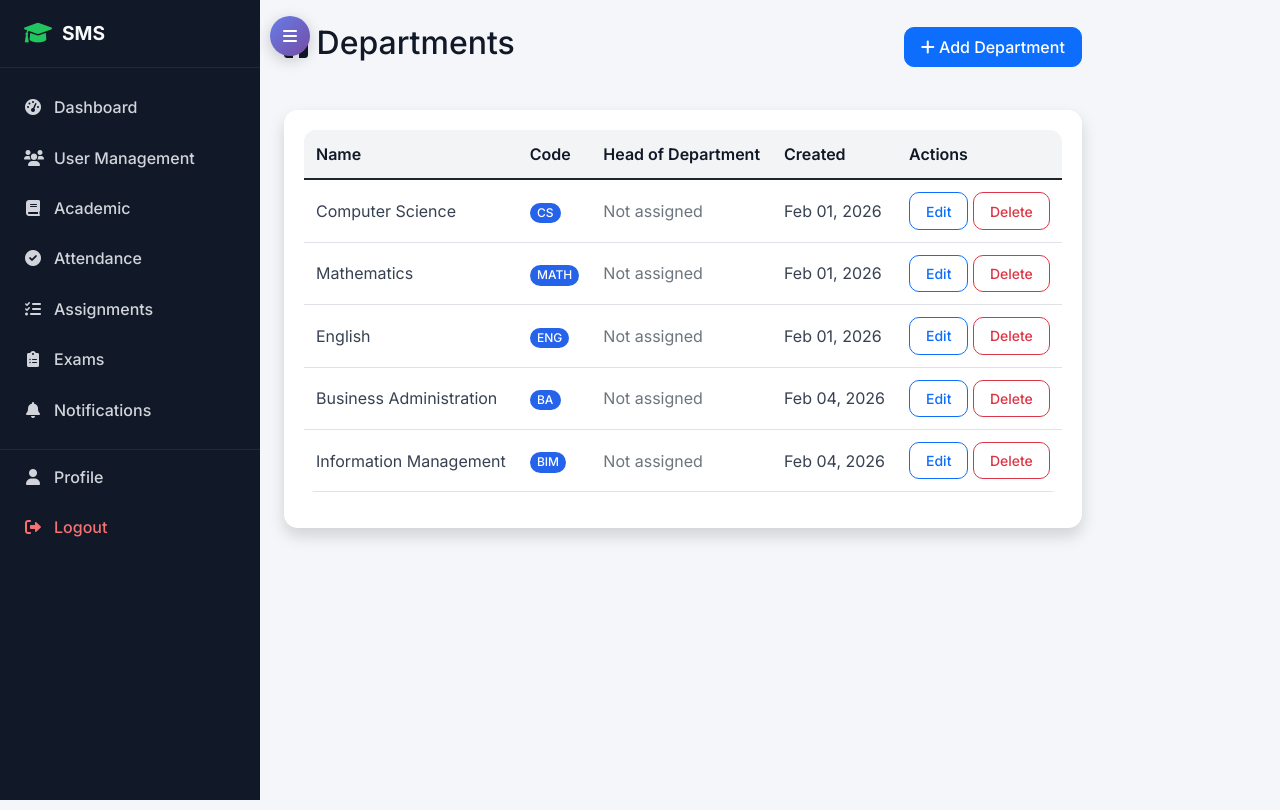
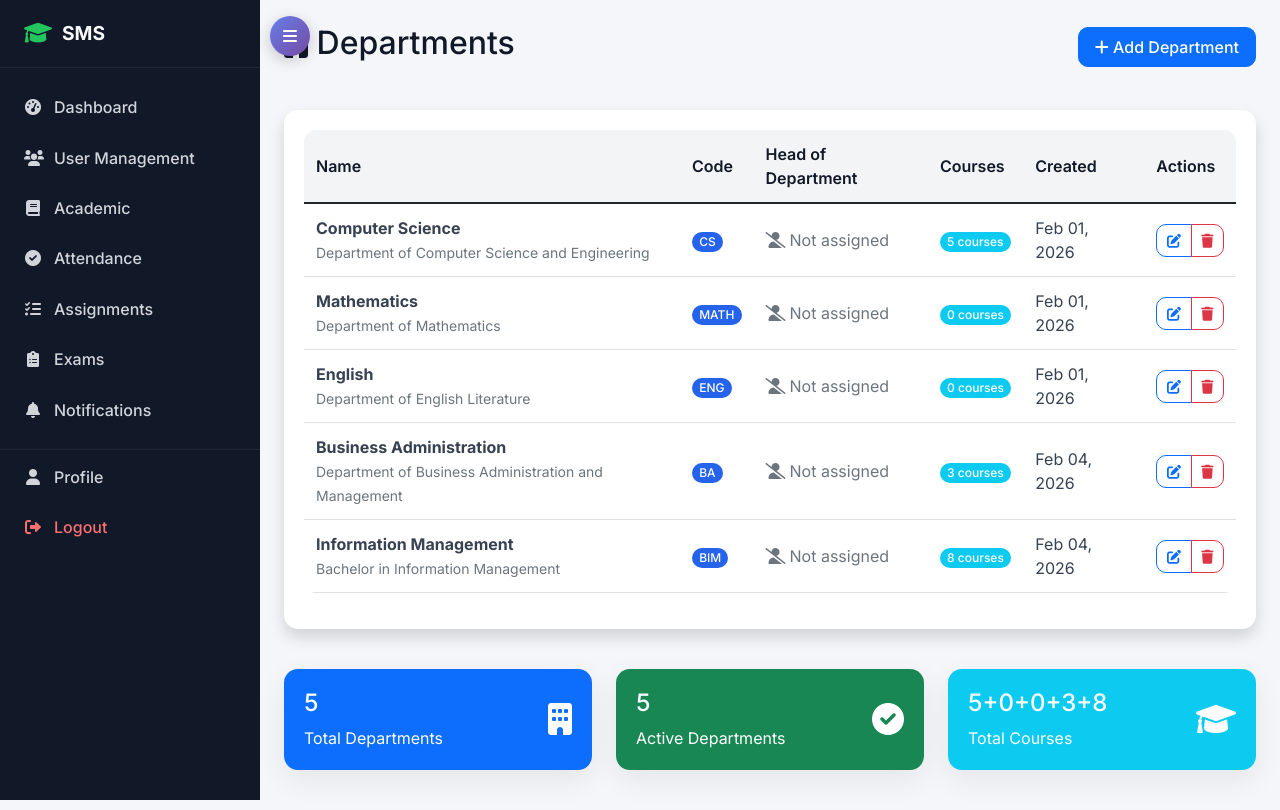
Before and after one commit to AnupBaral490/student_management_system, a Django app: page /academic/departments/ in a window 1280 px wide. Run offline with Django 5.2, Linux system fonts and the light colour scheme; a user stored in the database is signed in; data comes from the database, SQL or seed files in the repository; both versions use the stored data as it was after the commit.

Commit message:
Implement complete department management CRUD functionality in admin pannel

```diff
--- a/academic/urls.py
+++ b/academic/urls.py
@@ -10,6 +10,9 @@ urlpatterns = [
 
     # Department URLs
     path('departments/', views.department_list, name='department_list'),
+    path('departments/create/', views.create_department, name='create_department'),
+    path('departments/<int:department_id>/edit/', views.edit_department, name='edit_department'),
+    path('departments/<int:department_id>/delete/', views.delete_department, name='delete_department'),
 
     # Course URLs
     path('courses/', views.course_list, name='course_list'),
--- a/academic/views.py
+++ b/academic/views.py
@@ -34,6 +34,81 @@ def department_list(request):
         'can_manage': request.user.user_type == 'admin'
     }
     return render(request, 'academic/department_list.html', context)
+
+@login_required
+@user_passes_test(is_admin)
+def create_department(request):
+    """Create a new department"""
+    if request.method == 'POST':
+        form = DepartmentForm(request.POST)
+        if form.is_valid():
+            department = form.save()
+            messages.success(request, f'Department "{department.name}" created successfully!')
+            return redirect('academic:department_list')
+        else:
+            messages.error(request, 'Please correct the errors below.')
+    else:
+        form = DepartmentForm()
+
+    context = {
+        'form': form,
+        'title': 'Create Department',
+        'submit_text': 'Create Department'
+    }
+    return render(request, 'academic/department_form.html', context)
+
+@login_required
+@user_passes_test(is_admin)
+def edit_department(request, department_id):
+    """Edit an existing department"""
+    department = get_object_or_404(Department, id=department_id)
+
+    if request.method == 'POST':
+        form = DepartmentForm(request.POST, instance=department)
+        if form.is_valid():
+            department = form.save()
+            messages.success(request, f'Department "{department.name}" updated successfully!')
+            return redirect('academic:department_list')
+        else:
+            messages.error(request, 'Please correct the errors below.')
+    else:
+        form = DepartmentForm(instance=department)
+
+    context = {
+        'form': form,
+        'department': department,
+        'title': f'Edit Department - {department.name}',
+        'submit_text': 'Update Department'
+    }
+    return render(request, 'academic/department_form.html', context)
+
+@login_required
+@user_passes_test(is_admin)
+def delete_department(request, department_id):
+    """Delete a department"""
+    department = get_object_or_404(Department, id=department_id)
+
+    if request.method == 'POST':
+        # Check if department has courses
+        course_count = department.course_set.count()
+        if course_count > 0:
+            messages.error(request, f'Cannot delete department "{department.name}" because it has {course_count} course(s) associated with it.')
+            return redirect('academic:department_list')
+
+        department_name = department.name
+        department.delete()
+        messages.success(request, f'Department "{department_name}" deleted successfully!')
+        return redirect('academic:department_list')
+
+    # Get related data for confirmation
+    courses = department.course_set.all()
+
+    context = {
+        'department': department,
+        'courses': courses,
+        'course_count': courses.count()
+    }
+    return render(request, 'academic/department_confirm_delete.html', context)
 
 @login_required
 def course_list(request):
--- a/templates/academic/department_list.html
+++ b/templates/academic/department_list.html
@@ -7,9 +7,11 @@
     <div class="col-12">
         <div class="d-flex justify-content-between align-items-center mb-4">
             <h2><i class="fas fa-building"></i> Departments</h2>
-            <a href="#" class="btn btn-primary">
+            {% if can_manage %}
+            <a href="{% url 'academic:create_department' %}" class="btn btn-primary">
                 <i class="fas fa-plus"></i> Add Department
             </a>
+            {% endif %}
         </div>
     </div>
 </div>
@@ -25,31 +27,69 @@
                                 <th>Name</th>
                                 <th>Code</th>
                                 <th>Head of Department</th>
+                                <th>Courses</th>
                                 <th>Created</th>
+                                {% if can_manage %}
                                 <th>Actions</th>
+                                {% endif %}
                             </tr>
                         </thead>
                         <tbody>
                             {% for department in departments %}
                             <tr>
-                                <td>{{ department.name }}</td>
+                                <td>
+                                    <strong>{{ department.name }}</strong>
+                                    {% if department.description %}
+                                        <br><small class="text-muted">{{ department.description|truncatewords:10 }}</small>
+                                    {% endif %}
+                                </td>
                                 <td><span class="badge bg-primary">{{ department.code }}</span></td>
                                 <td>
                                     {% if department.head_of_department %}
-                                        {{ department.head_of_department.user.get_full_name }}
+                                        <div class="d-flex align-items-center">
+                                            <i class="fas fa-user-tie me-2 text-primary"></i>
+                                            <div>
+                                                <strong>{{ department.head_of_department.user.get_full_name }}</strong>
+                                                <br><small class="text-muted">{{ department.head_of_department.user.email }}</small>
+                                            </div>
+                                        </div>
                                     {% else %}
-                                        <span class="text-muted">Not assigned</span>
+                                        <span class="text-muted"><i class="fas fa-user-slash me-1"></i>Not assigned</span>
                                     {% endif %}
                                 </td>
+                                <td>
+                                    <span class="badge bg-info">{{ department.course_count }} course{{ department.course_count|pluralize }}</span>
+                                </td>
                                 <td>{{ department.created_at|date:"M d, Y" }}</td>
+                                {% if can_manage %}
                                 <td>
-                                    <a href="#" class="btn btn-sm btn-outline-primary">Edit</a>
-                                    <a href="#" class="btn btn-sm btn-outline-danger">Delete</a>
+                                    <div class="btn-group" role="group">
+                                        <a href="{% url 'academic:edit_department' department.id %}"
+                                           class="btn btn-sm btn-outline-primary"
+                                           title="Edit Department">
+                                            <i class="fas fa-edit"></i>
+                                        </a>
+                                        <a href="{% url 'academic:delete_department' department.id %}"
+                                           class="btn btn-sm btn-outline-danger"
+                                           title="Delete Department"
+                                           onclick="return confirm('Are you sure you want to delete this department?')">
+                                            <i class="fas fa-trash"></i>
+                                        </a>
+                                    </div>
                                 </td>
+                                {% endif %}
                             </tr>
                             {% empty %}
                             <tr>
-                                <td colspan="5" class="text-center text-muted">No departments found</td>
+                                <td colspan="{% if can_manage %}6{% else %}5{% endif %}" class="text-center text-muted py-4">
+                                    <i class="fas fa-building fa-3x mb-3 text-muted"></i>
+                                    <br>No departments found
+                                    {% if can_manage %}
+                                        <br><a href="{% url 'academic:create_department' %}" class="btn btn-primary mt-2">
+                                            <i class="fas fa-plus"></i> Create First Department
+                                        </a>
+                                    {% endif %}
+                                </td>
                             </tr>
                             {% endfor %}
                         </tbody>
@@ -59,4 +99,54 @@
         </div>
     </div>
 </div>
+
+{% if departments %}
+<div class="row mt-4">
+    <div class="col-md-4">
+        <div class="card bg-primary text-white">
+            <div class="card-body">
+                <div class="d-flex justify-content-between">
+                    <div>
+                        <h4>{{ departments.count }}</h4>
+                        <p class="mb-0">Total Departments</p>
+                    </div>
+                    <div class="align-self-center">
+                        <i class="fas fa-building fa-2x"></i>
+                    </div>
+                </div>
+            </div>
+        </div>
+    </div>
+    <div class="col-md-4">
+        <div class="card bg-success text-white">
+            <div class="card-body">
+                <div class="d-flex justify-content-between">
+                    <div>
+                        <h4>{{ departments|length }}</h4>
+                        <p class="mb-0">Active Departments</p>
+                    </div>
+                    <div class="align-self-center">
+                        <i class="fas fa-check-circle fa-2x"></i>
+                    </div>
+                </div>
+            </div>
+        </div>
+    </div>
+    <div class="col-md-4">
+        <div class="card bg-info text-white">
+            <div class="card-body">
+                <div class="d-flex justify-content-between">
+                    <div>
+                        <h4>{% for dept in departments %}{{ dept.course_count|add:0 }}{% if not forloop.last %}+{% endif %}{% endfor %}</h4>
+                        <p class="mb-0">Total Courses</p>
+                    </div>
+                    <div class="align-self-center">
+                        <i class="fas fa-graduation-cap fa-2x"></i>
+                    </div>
+                </div>
+            </div>
+        </div>
+    </div>
+</div>
+{% endif %}
 {% endblock %}
```
Also changed, not shown: DEPARTMENT_MANAGEMENT_IMPLEMENTATION.md (added, +140 -0 lines), templates/academic/department_confirm_delete.html (added, +130 -0 lines), templates/academic/department_form.html (added, +197 -0 lines), db.sqlite3.
